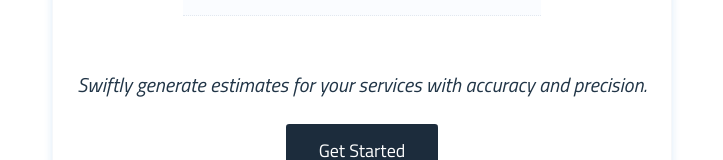
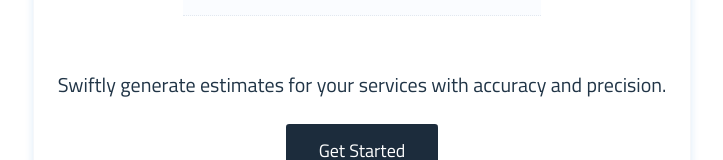
Before and after one commit to ro-neil/contractor, a React (Vite) app: page / in a window 1280 px wide. Shown: the part 530-690 px from the top of the page, without its empty margins (278-1001 px from the left). Built offline with nearby package versions, Linux system fonts and the light colour scheme.

Commit message:
Removed italic font-style on landing page subtitle

```diff
--- a/src/pages/home/LandingPage.css
+++ b/src/pages/home/LandingPage.css
@@ -29,7 +29,6 @@
   margin-bottom: 24px;
   text-align: center;
   font-weight: 500;
-  font-style: italic;
 }
 
 .cropped-image {
```
